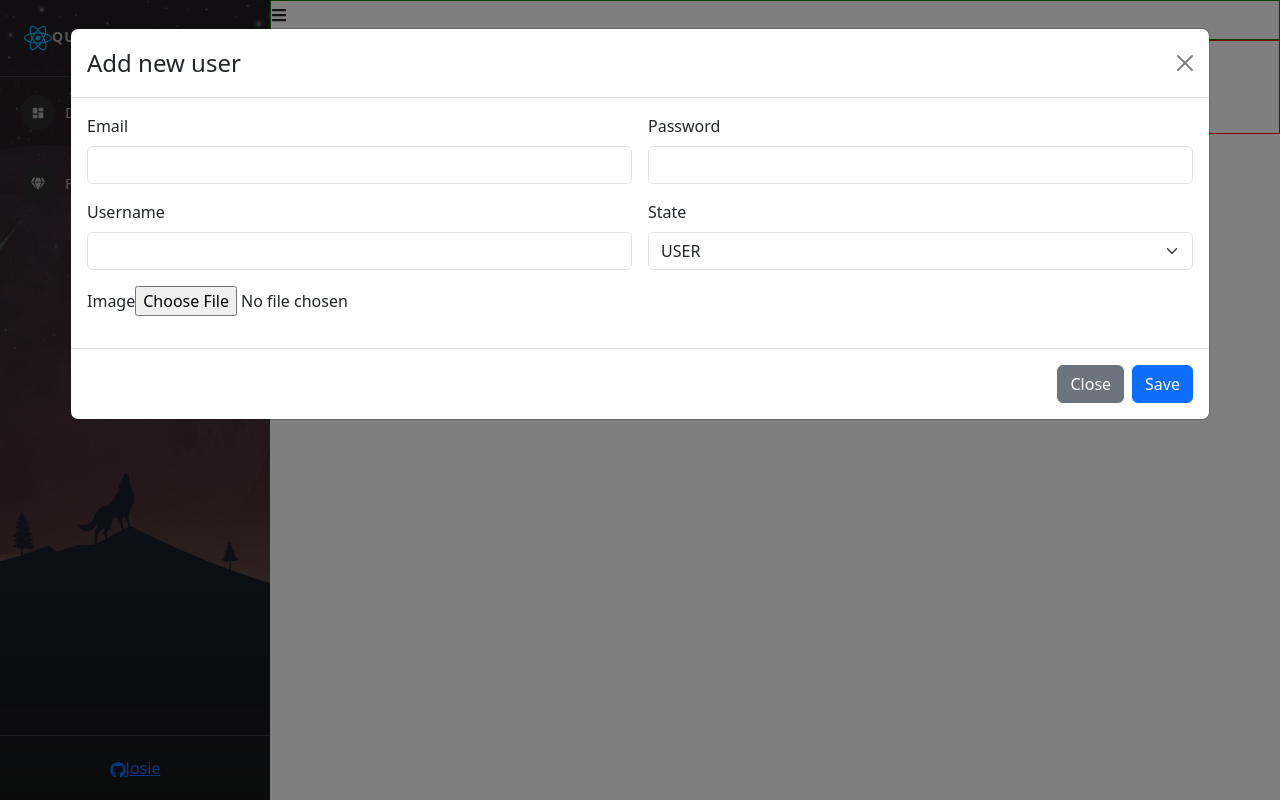
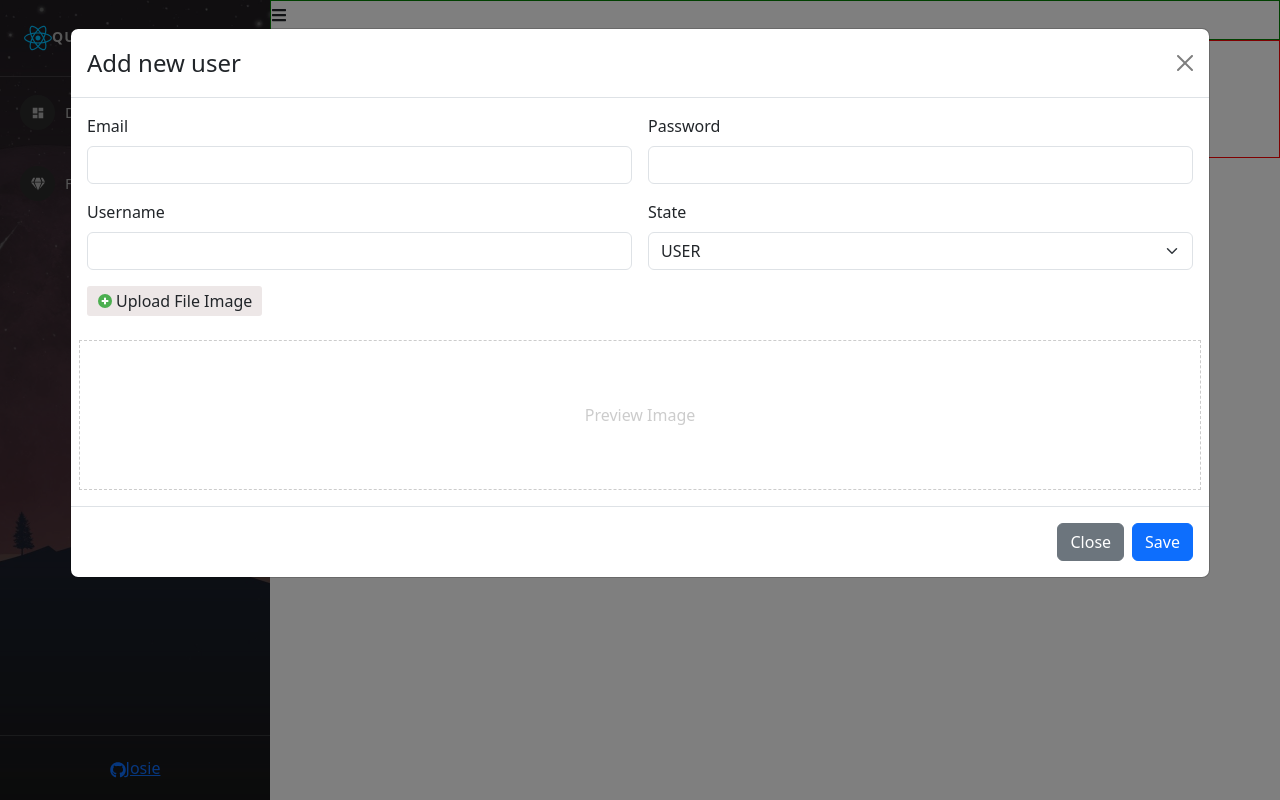
Before and after one commit to lqt-huong/demo-react-web-app, a React (Create React App) app: page /admins/manage-users in a window 1280 px wide. Both pictures are taken after a click on the button "Launch demo modal". Built offline with nearby package versions, Linux system fonts and the light colour scheme.

Commit message:
lesson 57

```diff
--- a/src/components/Admin/Admin.css
+++ /dev/null
@@ -1,16 +0,0 @@
-.admin-container {
-  display: flex;
-}
-.admin-container .admin-sidebar .pro-sidebar {
-  height: 100vh !important;
-}
-.admin-container .admin-content {
-  width: 100%;
-}
-.admin-container .admin-content .admin-header {
-  height: 40px;
-  border: 1px solid green;
-}
-.admin-container .admin-content .admin-main {
-  border: 1px solid red;
-}/*# sourceMappingURL=Admin.css.map */
--- a/src/components/Admin/Admin.js
+++ b/src/components/Admin/Admin.js
@@ -1,6 +1,8 @@
 import SideBar from "./SideBar"
 import { FaBars } from 'react-icons/fa';
 import { Outlet } from "react-router-dom";
+import { FcPlus } from "react-icons/fc";
+
 
 import './Admin.scss';
 import { useState } from "react";
--- /dev/null
+++ b/src/components/Admin/Content/ManageUser.css
@@ -0,0 +1,27 @@
+.modal-add-user .img-preview {
+  height: 150px;
+  border: 1px dashed #ccc;
+  display: flex;
+  justify-content: center;
+  align-items: center;
+  color: #ccc;
+}
+.modal-add-user .img-preview img {
+  max-width: 100%;
+  max-height: 100%;
+}
+.modal-add-user .label-upload {
+  display: flex;
+  align-items: center;
+  gap: 3px;
+  border: none;
+  border-radius: 3px;
+  width: -moz-fit-content;
+  width: fit-content;
+  background-color: #ede7e7;
+  padding: 3px 10px;
+  cursor: pointer;
+}
+.modal-add-user .label-upload:hover {
+  background-color: #c6bebe;
+}/*# sourceMappingURL=ManageUser.css.map */
--- a/src/components/Admin/Content/ManageUser.js
+++ b/src/components/Admin/Content/ManageUser.js
@@ -1,5 +1,5 @@
 import ModalCreateUser from "./ModalCreateUser";
-
+import "./ManageUser.scss";
 
 
 const ManageUser = (props) => {
@@ -13,9 +13,10 @@ const ManageUser = (props) => {
                     <button>Add new users</button>
                     <div>
                         table users
-                        <ModalCreateUser />
+
                     </div>
                 </div>
+                <ModalCreateUser />
             </div>
         </div>
     )
--- /dev/null
+++ b/src/components/Admin/Content/ManageUser.scss
@@ -0,0 +1,30 @@
+.modal-add-user{
+    .img-preview{
+       height: 150px;
+    border: 1px dashed #ccc;
+    display: flex;
+    justify-content: center;
+    align-items: center;
+    color: #ccc;
+    img {
+        max-width: 100%;
+        max-height: 100%;
+    }
+    }
+    .label-upload{
+        display: flex;
+    align-items: center;
+    gap: 3px;
+    border: none;
+    border-radius: 3px;
+    width: fit-content;
+    background-color: #ede7e7;
+    padding: 3px 10px;
+    cursor: pointer;
+    &:hover{
+        background-color: #c6bebe;
+
+    }
+    }
+
+}
--- a/src/components/Admin/Content/ModalCreateUser.js
+++ b/src/components/Admin/Content/ModalCreateUser.js
@@ -1,13 +1,30 @@
 import { useState } from 'react';
 import Button from 'react-bootstrap/Button';
 import Modal from 'react-bootstrap/Modal';
+import { FcPlus } from "react-icons/fc";
 
-const ModalCreateUser = () => {
+const ModalCreateUser = (props) => {
     const [show, setShow] = useState(false);
 
     const handleClose = () => setShow(false);
     const handleShow = () => setShow(true);
 
+    const [email, setEmail] = useState('');
+    const [password, setPassword] = useState('');
+    const [username, setUsername] = useState('');
+    const [role, setRole] = useState('USER');
+    const [image, setImage] = useState('');
+    const [previewImage, setPreviewImage] = useState('');
+
+    const handleUploadImage = (event) => {
+        if (event.target && event.target.files && event.target.files[0]) {
+            setPreviewImage(URL.createObjectURL(event.target.files[0]))
+            setImage(event.target.files[0]);
+        }
+        else {
+            setPreviewImage('');
+        }
+    }
     return (
         <>
             <Button variant="primary" onClick={handleShow}>
@@ -18,6 +35,7 @@ const ModalCreateUser = () => {
                 onHide={handleClose}
                 size='xl'
                 backdrop='static'
+                className='modal-add-user'
             >
                 <Modal.Header closeButton>
                     <Modal.Title>Add new user</Modal.Title>
@@ -26,28 +44,59 @@ const ModalCreateUser = () => {
                     <form className="row g-3">
                         <div className="col-md-6">
                             <label for="inputEmail4" className="form-label">Email</label>
-                            <input type="email" className="form-control" id="inputEmail4" />
+                            <input type="email"
+                                className="form-control"
+                                id="inputEmail4"
+                                value={email}
+                                onChange={(event) => { setEmail(event.target.value) }}
+                            />
                         </div>
                         <div className="col-md-6">
                             <label for="inputPassword4" className="form-label">Password</label>
-                            <input type="password" className="form-control" id="inputPassword4" />
+                            <input type="password"
+                                className="form-control"
+                                id="inputPassword4"
+                                value={password}
+                                onChange={(event) => { setPassword(event.target.value) }}
+                            />
                         </div>
                         <div className="col-md-6">
                             <label for="inputAddress" className="form-label">Username</label>
-                            <input type="text" className="form-control" id="inputAddress" />
+                            <input type="text"
+                                className="form-control"
+                                id="inputAddress"
+                                value={username}
+                                onChange={(event) => { setUsername(event.target.value) }}
+                            />
                         </div>
                         <div className="col-md-6">
                             <label className="form-label">State</label>
-                            <select className="form-select" >
-                                <option selected value='USER'>USER</option>
+                            <select className="form-select"
+                                value={role}
+                                onChange={(event) => { setRole(event.target.value) }}
+                            >
+                                <option value='USER'>USER</option>
                                 <option value='ADMIN'>ADMIN</option>
                             </select>
                         </div>
-                        <div>
-                            <label>Image</label>
-                            <input type='file'></input>
+                        <div className='col-md-12 ' >
+                            <label className='form-label label-upload' htmlFor='labelUpload'>
+                                <FcPlus />Upload File Image
+                            </label>
+                            <input type='file'
+                                hidden
+                                id='labelUpload'
+                                onChange={(event) => handleUploadImage(event)}
+                            ></input>
                         </div>
-                        <div className=''></div>
+                        <div className='col-md-12 img-preview' >
+                            {previewImage ?
+                                <img src={previewImage} />
+                                :
+                                <span>Preview Image</span>
+                            }
+
+                        </div>
 
                     </form></Modal.Body>
                 <Modal.Footer>
```
Also changed, not shown: 2 other files (tests, documents, lock files or other folders).
